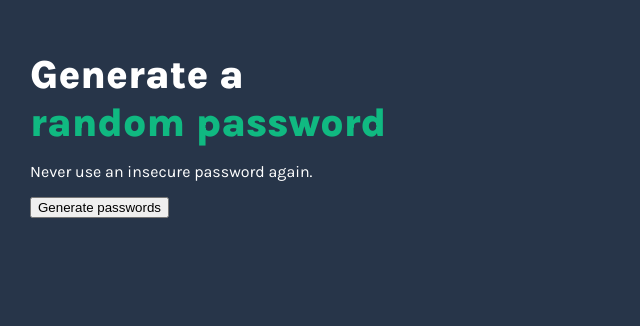
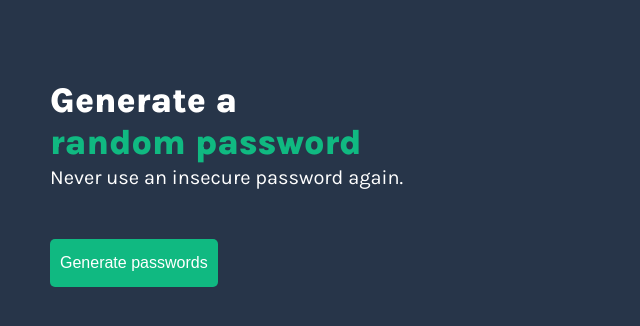
Before and after one commit to shubhamdevs/password-generator, a plain HTML site: page index.html in a window 1280 px wide. Shown: the whole page, without its empty margins (0-640 px from the left). Drawn offline with Linux system fonts and the light colour scheme.

Commit message:
add styling to the button

```diff
--- a/index.css
+++ b/index.css
@@ -1,17 +1,36 @@
 body {
-    margin: 0px;
+    margin: 80px 50px;
     background-color: #273549;
     color: white;
     font-family: 'Karla', sans-serif;
-    padding: 50px 30px;
+
 }
 
 h1 {
     margin-top: 1px;
     margin-bottom: 0px;
-    font-size: 40px;
+    font-size: 35px;
 }
 
 .heighlighted-text {
     color: #10B981;
 }
+
+p {
+    font-size: 20px;
+    margin-top: 3px;
+}
+
+.text-elements {
+    margin-bottom: 25px;
+}
+
+.btn {
+    margin: 25px 0px;
+    background-color: #10B981;
+    padding: 15px 10px;
+    color: white;
+    border: 0px;
+    border-radius: 5px;
+    font-size: 16px;
+}
--- a/index.html
+++ b/index.html
@@ -11,14 +11,14 @@
 </head>
 <body>
     <main>
-        <div>
+        <div class="text-elements">
             <h1>Generate a</h1>
             <h1 class="heighlighted-text">random password</h1>
             <p>Never use an insecure password again.</p>
         </div>
 
         <div>
-            <button>Generate passwords</button>
+            <button class="btn">Generate passwords</button>
         </div>
     </main>
 </body>
```
